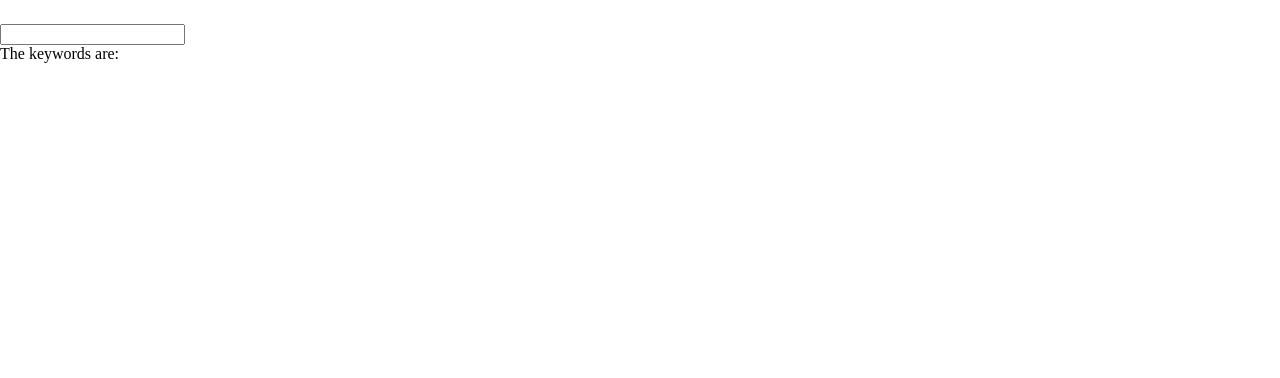
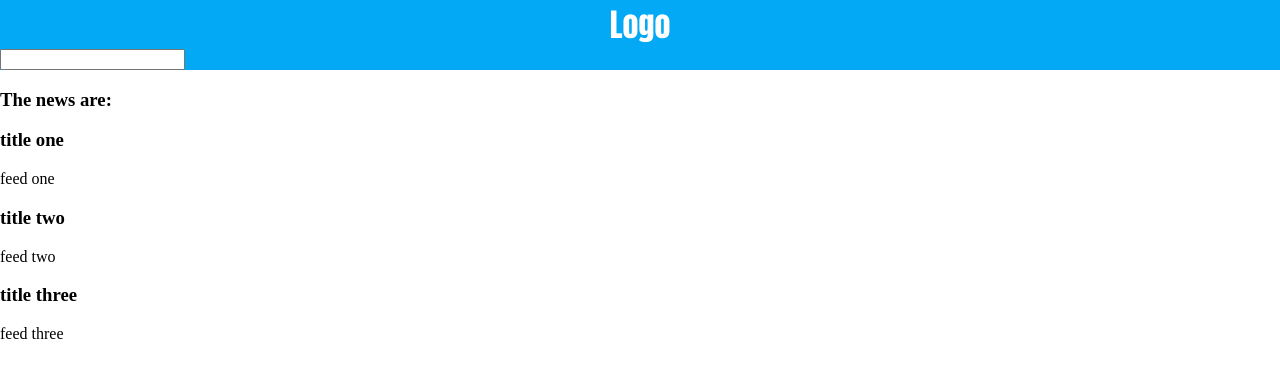
Before and after one commit to mariolazzari/complete-react-fullstack, a React app in the folder 01_react_basics/: page / in a window 1280 px wide. Built offline with nearby package versions, Linux system fonts and the light colour scheme.

Commit message:
Done lesson 19

```diff
--- a/01_react_basics/src/components/header.js
+++ b/01_react_basics/src/components/header.js
@@ -3,12 +3,10 @@ import "../css/styles.css";
 
 class Header extends Component {
   state = {
-    title: "The keywords are:",
     keywords: ""
   };
 
   inputChangeHandler = event => {
-    //console.log("changed", event.target.value);
     this.setState({ keywords: event.target.value });
   };
 
@@ -17,7 +15,6 @@ class Header extends Component {
       <header>
         <div className="logo">Logo</div>
         <input type="text" onChange={this.inputChangeHandler} />
-        <div>{this.state.title}</div>
       </header>
     );
   }
--- a/01_react_basics/src/components/news_list.js
+++ b/01_react_basics/src/components/news_list.js
@@ -0,0 +1,17 @@
+import React from "react";
+import NewsItem from "./news_list_item";
+
+const NewsList = props => {
+  const items = props.news.map(item => {
+    return <NewsItem key={item.id} item={item} />;
+  });
+
+  return (
+    <div>
+      {props.children}
+      {items}
+    </div>
+  );
+};
+
+export default NewsList;
--- a/01_react_basics/src/components/news_list_item.js
+++ b/01_react_basics/src/components/news_list_item.js
@@ -0,0 +1,13 @@
+import React from "react";
+
+// destructoring on props
+const NewsItem = ({ item }) => {
+  return (
+    <div>
+      <h3>{item.title}</h3>
+      <div>{item.feed}</div>
+    </div>
+  );
+};
+
+export default NewsItem;
--- a/01_react_basics/src/css/styles.css
+++ b/01_react_basics/src/css/styles.css
@@ -3,10 +3,12 @@ body {
 }
 
 header {
-  background: "#03a9f4";
+  background: #03a9f4;
+  align-content: center;
 }
 .logo {
   color: #fff;
   font-family: "Anton";
-  text-align: "Center";
+  font-size: 32px;
+  text-align: center;
 }
--- /dev/null
+++ b/01_react_basics/src/db.json
@@ -0,0 +1,17 @@
+[
+  {
+    "id": 1,
+    "title": "title one",
+    "feed": "feed one"
+  },
+  {
+    "id": 2,
+    "title": "title two",
+    "feed": "feed two"
+  },
+  {
+    "id": 3,
+    "title": "title three",
+    "feed": "feed three"
+  }
+]
--- a/01_react_basics/src/index.js
+++ b/01_react_basics/src/index.js
@@ -1,13 +1,24 @@
-import React from "react";
+import React, { Component } from "react";
 import ReactDOM from "react-dom";
 import Header from "./components/header";
+import NewsList from "./components/news_list";
+import JSON from "./db.json";
 
-const App = () => {
-  return (
-    <div>
-      <Header />
-    </div>
-  );
-};
+class App extends Component {
+  state = {
+    news: JSON
+  };
+
+  render() {
+    return (
+      <div>
+        <Header />
+        <NewsList news={this.state.news}>
+          <h3>The news are:</h3>
+        </NewsList>
+      </div>
+    );
+  }
+}
 
 ReactDOM.render(<App />, document.getElementById("root"));
```
Also changed, not shown: 01_react_basics/package.json (line endings or trailing spaces), 1 other file.
